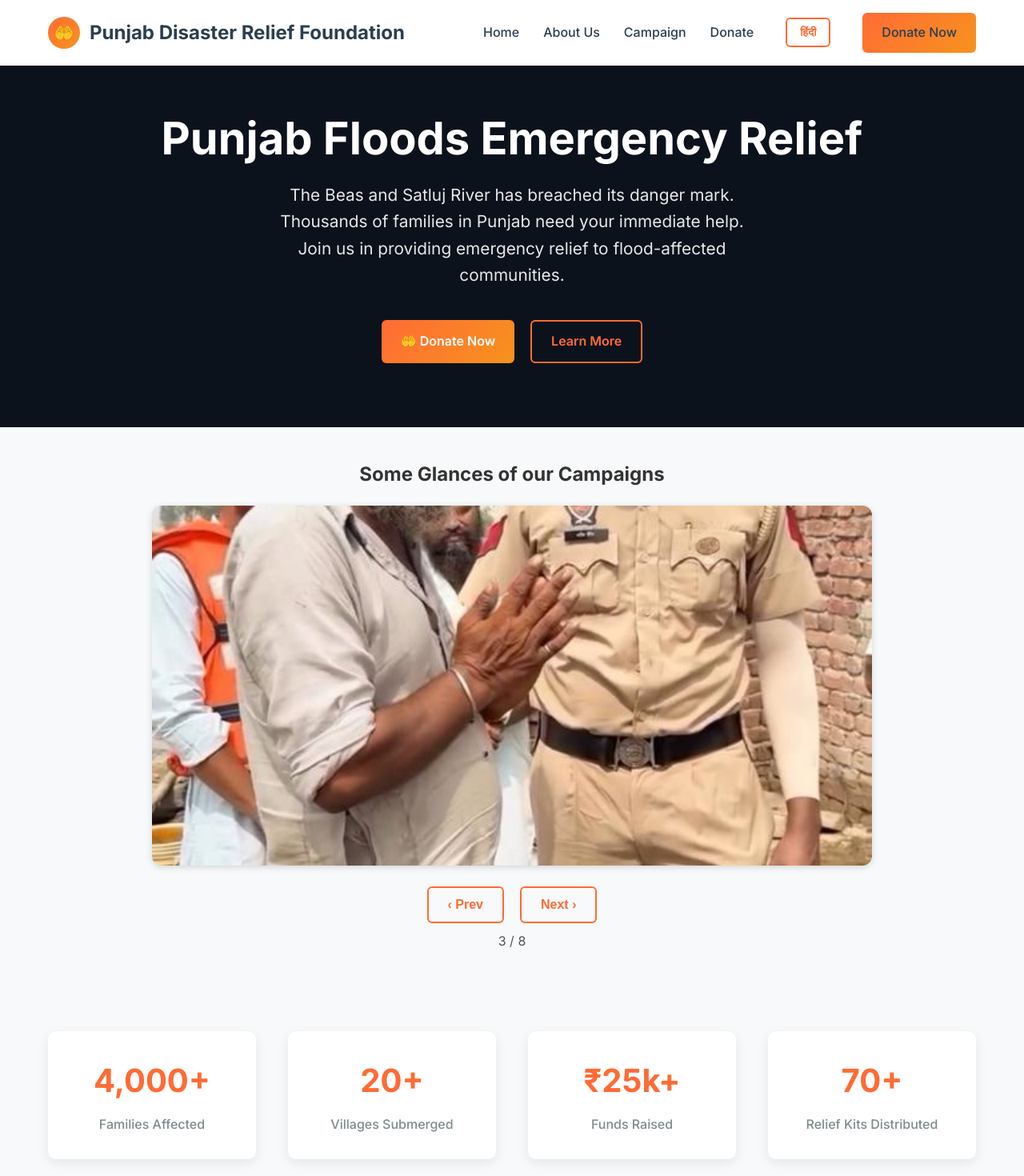
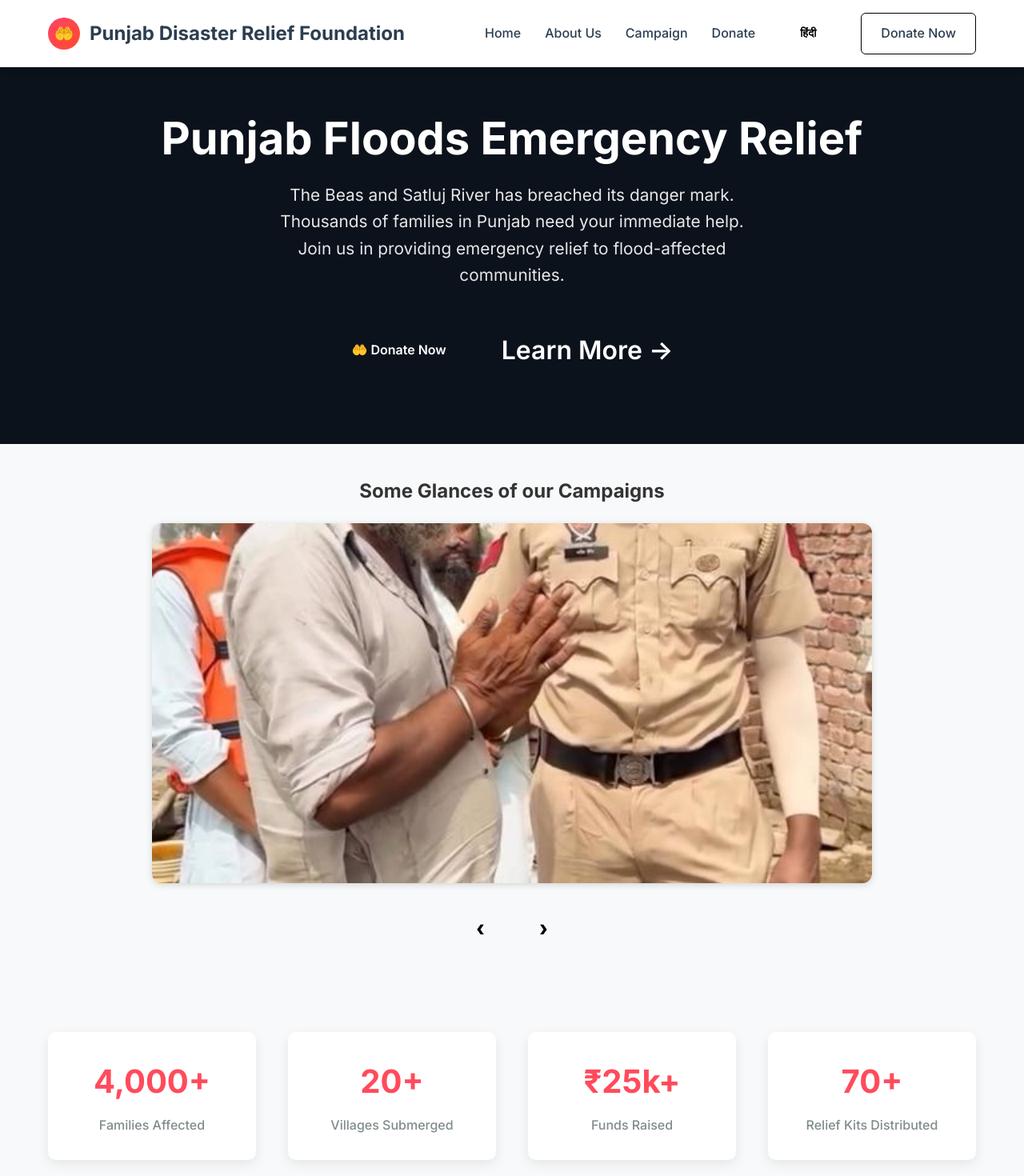
Before and after one commit to Rajat1-2/floodfundraiser, a React (Vite) app in the folder apps/Frontend/: page / in a window 1280 px wide. Shown: the top 1470 px of the page at 80% size. Built offline with nearby package versions, Linux system fonts and the light colour scheme.

Commit message:
UI Changed

```diff
--- a/apps/Frontend/src/App.css
+++ b/apps/Frontend/src/App.css
@@ -36,24 +36,39 @@ body {
 }
 
 .btn-primary {
-  background: linear-gradient(135deg, #ff6b35, #f7931e);
-  color: white;
+  /* background: linear-gradient(135deg, #ff6b35, #f7931e); */
+    /* background: linear-gradient(135deg, #ff416c, #ff4b2b); */
+
+
+  color: rgb(24, 23, 23);
+  border: 1px solid black;
 }
 
 .btn-primary:hover {
   transform: translateY(-2px);
-  box-shadow: 0 10px 20px rgba(255, 107, 53, 0.3);
+  box-shadow: 0 10px 20px rgba(13, 12, 11, 0.3);
+}
+#xyz{
+  color: white;
+  border: 1px solid  #0c121c;
+}
+#xyz:hover{
+  background: #ff4b5c;
+  color: white;
+  border: 1px solid  #0c121c;
 }
 
 .btn-secondary {
   background: transparent;
-  color: #ff6b35;
-  border: 2px solid #ff6b35;
+  font-size: 2rem;
+  /* color: #ff6b35; */
+  /* border: 2px solid black; */
 }
 
 .btn-secondary:hover {
-  background: #ff6b35;
-  color: white;
+  /* background: #50b2e3; */
+  /* color: white; */
+  size: 1.2rem;
 }
 
 .section {
@@ -108,7 +123,9 @@ body {
 .logo-icon {
   width: 40px;
   height: 40px;
-  background: linear-gradient(135deg, #ff6b35, #f7931e);
+  /* background: linear-gradient(135deg, #ff6b35, #f7931e);  */
+   background: linear-gradient(135deg, #ff416c, #ff4b2b);
+
   border-radius: 50%;
   display: flex;
   align-items: center;
@@ -132,7 +149,8 @@ body {
 }
 
 .nav-links a:hover {
-  color: #ff6b35;
+  /* color: #ff6b35; */
+   color:#ff4b5c;
 }
 
 .language-toggle {
@@ -201,7 +219,8 @@ body {
 .stat-number {
   font-size: 2.5rem;
   font-weight: 700;
-  color: #ff6b35;
+  /* color: #ff6b35; */
+   color:#ff4b5c;
   margin-bottom: 10px;
 }
 
@@ -236,7 +255,17 @@ body {
 }
 
 .about-image {
-  background: linear-gradient(135deg, #667eea 0%, #764ba2 100%);
+  /* background: linear-gradient(135deg, #667eea 0%, #764ba2 100%); */
+  /* background: linear-gradient(135deg, #ff6b35, #f7931e); */
+  /* background: linear-gradient(135deg, #ff6a00, #ee0979, #ffb75e); */
+  background: linear-gradient(135deg, #ff416c, #ff4b2b);
+/* background: linear-gradient(135deg, #ff7e5f, #feb47b, #86a8e7); */
+/* background: linear-gradient(135deg, #d4fc79, #96e6a1); */
+
+
+
+
+
   height: 400px;
   border-radius: 15px;
   display: flex;
@@ -267,7 +296,9 @@ body {
 
 .campaign-image {
   height: 250px;
-  background: linear-gradient(135deg, #ff6b35, #f7931e);
+  /* background: linear-gradient(135deg, #ff6b35, #f7931e); */
+    background: linear-gradient(135deg, #ff416c, #ff4b2b);
+
   display: flex;
   align-items: center;
   justify-content: center;
@@ -318,7 +349,10 @@ body {
 
 .raised-amount {
   font-weight: 700;
-  color: #ff6b35;
+  /* color: #ff6b35; */
+   color:#ff4b5c;
+
+
   font-size: 1.1rem;
 }
 
@@ -356,7 +390,8 @@ body {
 .qr-amount {
   font-size: 1.5rem;
   font-weight: 700;
-  color: #ff6b35;
+  /* color: #ff6b35; */
+   color:#ff4b5c;
   margin-bottom: 15px;
 }
 
@@ -385,12 +420,14 @@ body {
 .donation-list li {
   padding: 10px 0;
   border-bottom: 1px solid #ecf0f1;
-  color: #7f8c8d;
+  color: #1b2021;
+   /* color:#ff4b5c; */
 }
 
 .donation-list li:before {
   content: "•";
-  color: #ff6b35;
+  /* color: #ff6b35; */
+   color:#ff4b5c;
   font-weight: bold;
   margin-right: 10px;
 }
@@ -411,7 +448,8 @@ body {
 
 .footer-section h3 {
   margin-bottom: 20px;
-  color: #ff6b35;
+  /* color: #ff6b35; */
+   color:#ff4b5c;
 }
 
 .footer-section p,
@@ -435,7 +473,8 @@ body {
 }
 
 .footer-section ul li a:hover {
-  color: #ff6b35;
+  /* color: #ff6b35; */
+   color:#ff4b5c;
 }
 
 .footer-bottom {
--- a/apps/Frontend/src/components/Galary.tsx
+++ b/apps/Frontend/src/components/Galary.tsx
@@ -35,19 +35,19 @@ const Gallery: React.FC = () => {
             className="btn btn-secondary"
             onClick={() => setCurrent((current - 1 + galleryImages.length) % galleryImages.length)}
           >
-            ‹ Prev
+            ‹
           </button>
           <button
             className="btn btn-secondary"
             onClick={() => setCurrent((current + 1) % galleryImages.length)}
           >
-            Next ›
+             ›
           </button>
         </div>
       </div>
-      <div style={{ marginTop: '10px', color: '#555' }}>
+      {/* <div style={{ marginTop: '10px', color: '#555' }}>
         {current + 1} / {galleryImages.length}
-      </div>
+      </div> */}
     </section>
   )
 // ...existing
--- a/apps/Frontend/src/components/Hero.tsx
+++ b/apps/Frontend/src/components/Hero.tsx
@@ -19,7 +19,7 @@ const Hero: React.FC = () => {
           {t('hero.subtitle')}
         </p>
         <div className="hero-buttons">
-          <a href="#donate" className="btn btn-primary">
+          <a href="#donate" id='xyz' className="btn btn-primary">
             {t('hero.donateBtn')}
           </a>
           <a href="#campaign" className="btn btn-secondary">
--- a/apps/Frontend/src/utils/translations.ts
+++ b/apps/Frontend/src/utils/translations.ts
@@ -12,7 +12,7 @@ export const translations = {
     'hero.title': ' Punjab Floods Emergency Relief',
     'hero.subtitle': 'The Beas and Satluj River has breached its danger mark. Thousands of families in Punjab need your immediate help. Join us in providing emergency relief to flood-affected communities.',
     'hero.donateBtn': '🤲 Donate Now',
-    'hero.learnMore': 'Learn More',
+    'hero.learnMore': 'Learn More ->',
 
     // Stats
     'stats.families': 'Families Affected',
```
